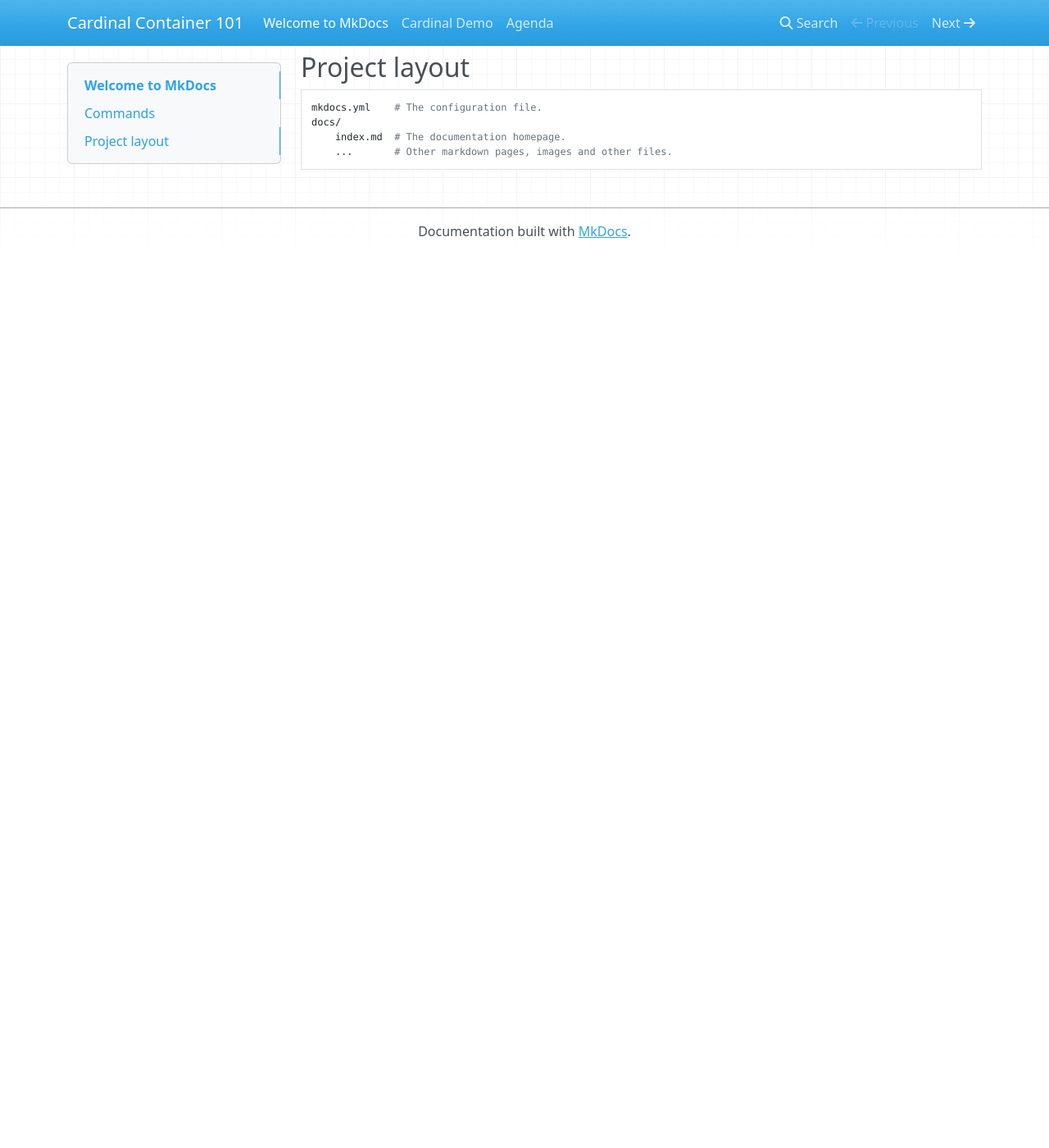
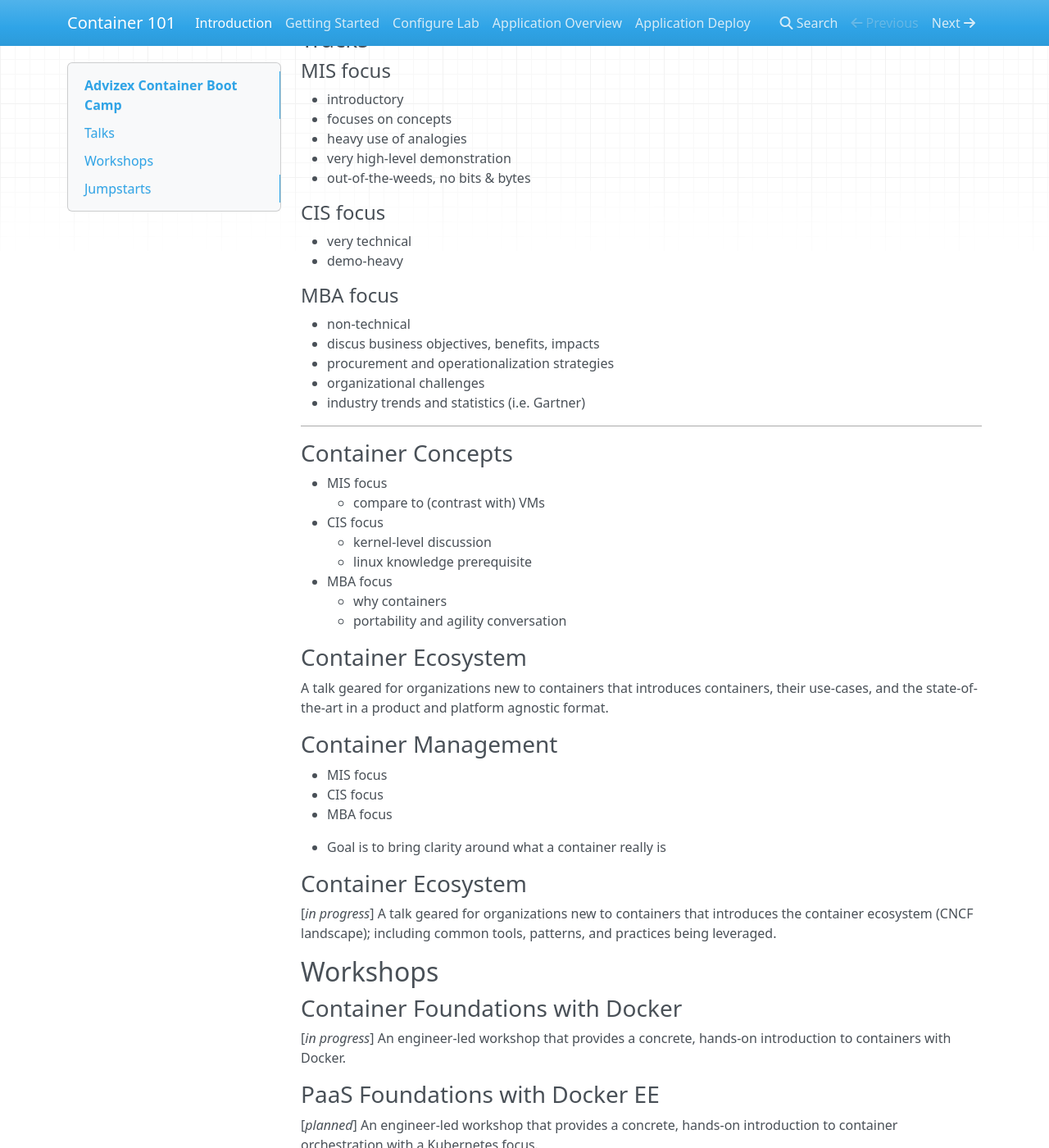
Before and after one commit to akentosh/containers-101, an MkDocs documentation site: the page built from docs/index.md, in a window 1280 px wide and 1400 px high, scrolled down 270 px. Shown: the whole window at 82% size. Built offline with MkDocs 1.6.1, drawn with Linux system fonts in a browser that asks for light colours; nearby versions of some CDN libraries; old or Windows-style settings are respelled for this version of MkDocs; before the commit the page ends 900 px from its top, so only the background shows below that; some of the changed text lies outside the part shown.

Commit message:
Add mkdocs example application

```diff
--- a/docs/index.md
+++ b/docs/index.md
@@ -1,17 +1,85 @@
-# Welcome to MkDocs
+# Advizex Container Boot Camp
 
-For full documentation visit [mkdocs.org](http://mkdocs.org).
+This boot camp can be used in pre-sales and delivery engagements.
 
-## Commands
+_NOTE: Engagement models will be added in the future._
 
-* `mkdocs new [dir-name]` - Create a new project.
-* `mkdocs serve` - Start the live-reloading docs server.
-* `mkdocs build` - Build the documentation site.
-* `mkdocs help` - Print this help message.
+The tracks below can be given sequentially to form a curriculum or ad hoc
 
-## Project layout
+## Talks
 
-    mkdocs.yml    # The configuration file.
-    docs/
-        index.md  # The documentation homepage.
-        ...       # Other markdown pages, images and other files.
+### Tracks
+
+#### MIS focus
+
+  - introductory
+  - focuses on concepts
+  - heavy use of analogies
+  - very high-level demonstration
+  - out-of-the-weeds, no bits & bytes
+
+#### CIS focus
+
+  - very technical
+  - demo-heavy
+
+#### MBA focus
+
+  - non-technical
+  - discus business objectives, benefits, impacts
+  - procurement and operationalization strategies
+  - organizational challenges
+  - industry trends and statistics (i.e. Gartner)
+
+---
+
+### Container Concepts
+
+  - MIS focus
+    * compare to (contrast with) VMs
+  - CIS focus
+    * kernel-level discussion
+    * linux knowledge prerequisite
+  - MBA focus
+    * why containers
+    * portability and agility conversation
+
+### Container Ecosystem
+
+A talk geared for organizations new to containers that introduces containers, their use-cases, and the state-of-the-art in a product and platform agnostic format.
+
+### Container Management
+
+  - MIS focus
+  - CIS focus
+  - MBA focus
+
+- Goal is to bring clarity around what a container really is
+
+### Container Ecosystem
+
+[_in progress_] A talk geared for organizations new to containers that introduces the container ecosystem (CNCF landscape); including common tools, patterns, and practices being leveraged.
+
+## Workshops
+
+### Container Foundations with Docker
+
+[_in progress_] An engineer-led workshop that provides a concrete, hands-on introduction to containers with Docker.
+
+### PaaS Foundations with Docker EE
+
+[_planned_] An engineer-led workshop that provides a concrete, hands-on introduction to container orchestration with a Kubernetes focus.
+
+### IaaS Foundations for Containers
+
+[_planned_] An engineer-led workshop that provides a concrete, hands-on introduction to leveraging modern IaaS platforms to run containers.
+
+### Costing Foundations for Containers
+
+[_planned_] A business oriented workshop that introduces concepts and real-world use-cases focusing on the financial implications of containers.
+
+## Jumpstarts
+
+### Production-ready OpenShift Using VRA
+
+[_TBD_]
--- a/mkdocs.yml
+++ b/mkdocs.yml
@@ -1 +1,8 @@
-site_name: Cardinal Container 101
+site_name: Container 101
+
+pages:
+    - 'Introduction': 'index.md'
+    - 'Getting Started': 'ramp-up.md'
+    - 'Configure Lab': 'setup.md'
+    - 'Application Overview': 'overview.md'
+    - 'Application Deploy': 'deploy.md'
```
Also changed, not shown: docs/deploy.md (added, +15 -0 lines), docs/overview.md (added, +18 -0 lines), docs/ramp-up.md (added, +28 -0 lines), docs/setup.md (added, +157 -0 lines), notes/cardinal-notes.md (added, +31 -0 lines), notes/index.md (added, +17 -0 lines), notes/outline.md (added, +56 -0 lines), docs/architecture.png (added), 3 other files.
